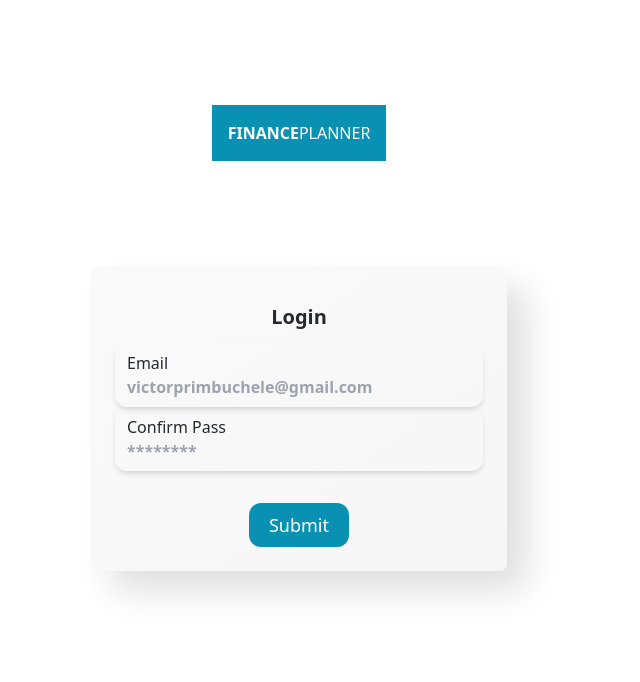
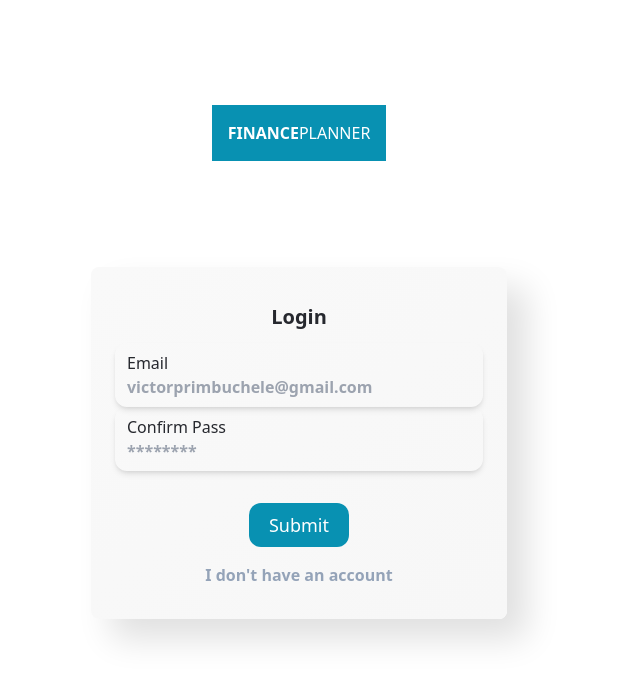
Before and after one commit to victorprimbuchele/finance-planner, a React (Vite) app: page / in a window 1280 px wide. Shown: the top 682 px of the page, without its empty margins (341-981 px from the left). Built offline with nearby package versions, Linux system fonts and the light colour scheme.

Commit message:
feat: adicionado link para a página de registro de usuário

```diff
--- a/src/presentation/pages/Login/Login.tsx
+++ b/src/presentation/pages/Login/Login.tsx
@@ -1,8 +1,5 @@
 import React from "react";
 // import { useDispatch } from "react-redux";
-import { useNavigate } from "react-router-dom";
-import { faChevronLeft } from "@fortawesome/free-solid-svg-icons";
-import { FontAwesomeIcon } from "@fortawesome/react-fontawesome";
 import * as yup from "yup";
 
 import { Form } from "../../components/Form/Form";
@@ -11,7 +8,6 @@ import LoginFormData from "../../../data/form/login/login-form-data.json";
 import { UserPayload } from "../../../store/slices/user/user";
 
 export const Login: React.FC = () => {
-  const navigate = useNavigate();
   //   const dispatch = useDispatch();
 
   const handleSubmit = async (payload: UserPayload) => {
@@ -46,6 +42,9 @@ export const Login: React.FC = () => {
           onSubmit={handleSubmit}
           schema={schema}
         ></Form>
+        <div className="grid grid-cols-1 text-center content-center mb-2 mt-4 items-center text-md font-semibold text-slate-400 hover:underline hover:text-cyan-600 duration-300">
+          <a href="/register">I don't have an account</a>
+        </div>
       </NeumorphicBox>
     </div>
   );
```
